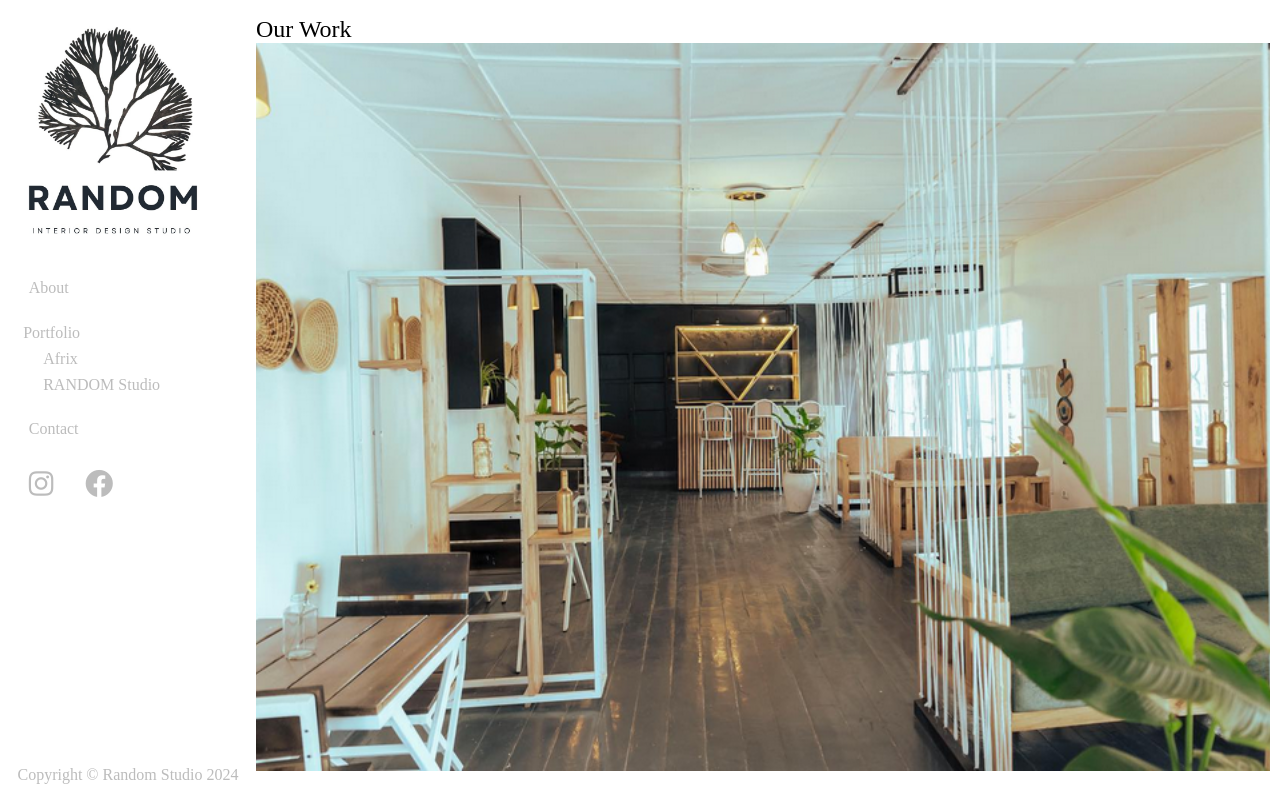
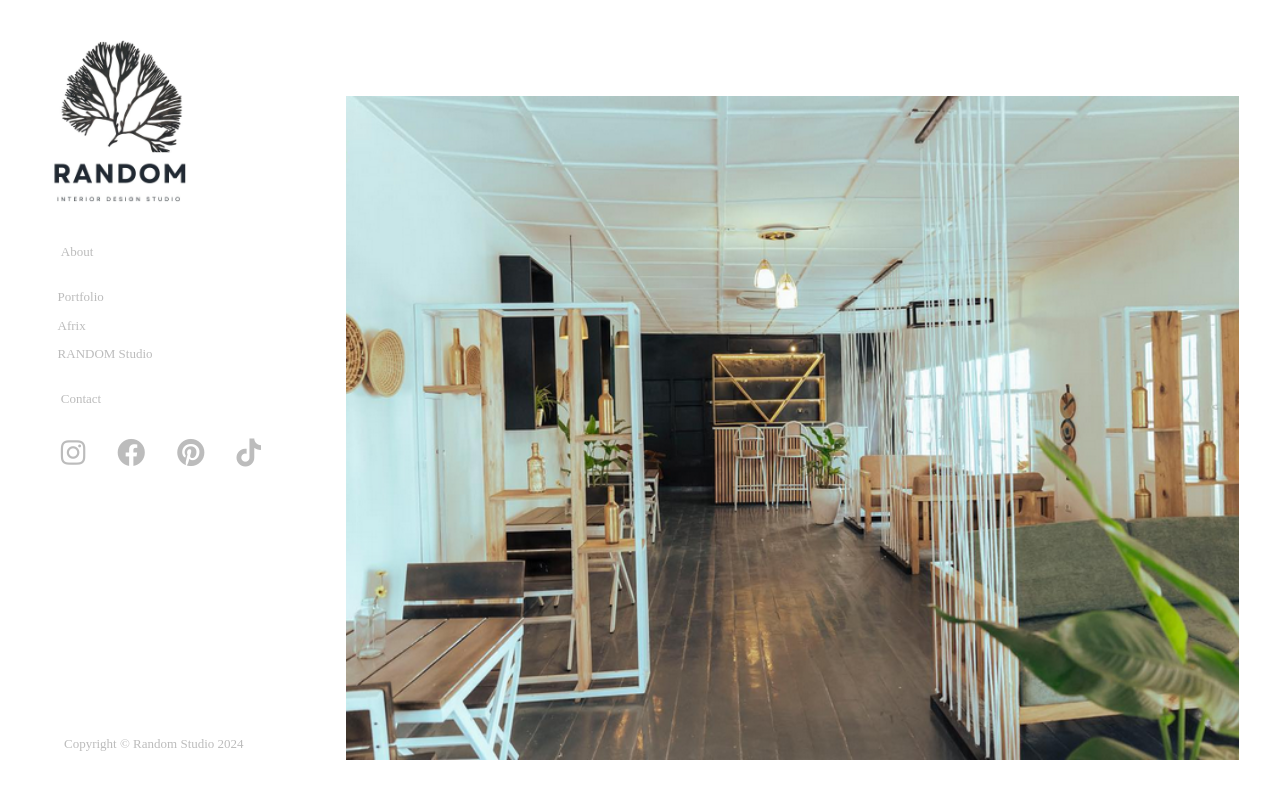
Before and after one commit to Mathieu-MICHEL/Random-Studio, a plain HTML site: page index.html in a window 1280 px wide. Drawn offline with Linux system fonts and the light colour scheme; a web font is replaced by a local one.

Commit message:
Update 0.2 - Cleaning & Socials

```diff
--- a/index.html
+++ b/index.html
@@ -35,6 +35,8 @@
                         <div class="social-icons">
                             <a href="https://www.instagram.com/randomstudiorw/"><i class="fab fa-instagram""></i></a>
                             <a href="https://web.facebook.com/Randomstudiio"><i class="fab fa-facebook""></i></a>
+                            <a href="https://www.pinterest.com/studiorandomrw/"><i class="fab fa-pinterest""></i></a>
+                            <a href="https://www.tiktok.com/@randomstudiorw"><i class="fab fa-tiktok""></i></a>
                         </div>
                     </div>
                 </div>
@@ -89,7 +91,7 @@
         <!-- Picture Slider Section -->
         <div class="right-column">
         <section id="portfolio" class="slider-section">
-        <h2 id="slider-header">Our Work</h2>
+
         <div class="slider">
             <div class="slides">
                 <div class="slide" id="slide1" data-header="Afrix Project"><img src="assets/Project1.png" alt="Afrix"></div>
--- a/styles.css
+++ b/styles.css
@@ -29,18 +29,23 @@ body {
     flex-direction: column;
     justify-content: space-between;
     box-sizing: border-box;
-    padding-top: 2vh;
     padding-bottom: 2vh;
 }
 
 .left-column {
-    width: 20%; /* Adjust width as needed */
+    width: 27%; /* Adjust width as needed */
     overflow: auto; /* Scroll if content overflows */
+    padding-top: 4vh;
+    padding-bottom: 2vh;
+    padding-left: 4vh;
 }
 
 .right-column {
-    width: 80%; /* Adjust width as needed */
+    width: 73%; /* Adjust width as needed */
     overflow: hidden; /* Hide overflow to maintain layout */
+    padding-top: 12vh;
+    padding-bottom: 4vh;
+    padding-right: 4vh;
 }
 
 
@@ -51,7 +56,7 @@ body {
 
 /* Logo */
 .logo-img {
-    width: 18vw; /* Adjust size as needed */
+    width: 14vw; /* Adjust size as needed */
     height: auto; /* Maintain aspect ratio */
 }
 
@@ -71,6 +76,7 @@ body {
     padding: 2vh;
     text-decoration: none;
     transition: background 0.3s;
+    font-size: small;
 }
 
 .nav-links a {
@@ -96,7 +102,7 @@ body {
 }
 
 .nav-item a {
-    padding: 0.5vh;
+    padding: 0.5vw;
 }
 
 
@@ -200,7 +206,7 @@ body {
 
 
 .sub-menu {
-    padding-left: 20px; /* Indent sub-level links */
+    padding-left: 0vh; /* Indent sub-level links */
     display: flex;
     flex-direction: column;
 }
@@ -222,8 +228,11 @@ body {
 
 
 .footer .container{
-    text-align: center;
+    text-align: left;
     color: #bcbcbc;
+    font-size: small;
+    padding-bottom: 4vh;
+    padding-left: 4vh;
 }
 
 
@@ -235,7 +244,7 @@ body {
 /* Updated slider styling */
 .slider {
     width: 99%; /* Full width of the container */
-    height: 91vh; /* Full viewport height */
+    height: 83vh; /* Full viewport height */
     overflow: hidden;
     position: relative;
 }
```
